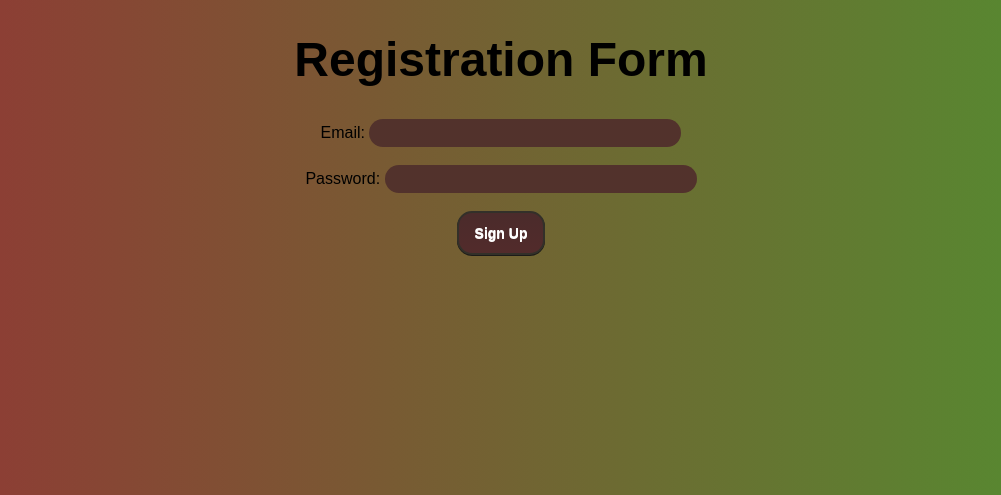
After one commit to Taowathar/ask-mate-python, a Flask app: page /registration in a window 1280 px wide. The commit adds this page. Shown: the top 495 px of the page, without its empty margins (139-1140 px from the left). Run offline with Flask 2, Linux system fonts and the light colour scheme.

Commit message:
Create registration.html

```diff
--- a/server.py
+++ b/server.py
@@ -230,6 +230,13 @@ def search():
                            search_phrase=search_phrase, answers=answers)
 
 
+@app.route('/registration', methods=['GET', 'POST'])
+def registration():
+    if request.method == 'POST':
+        pass
+    return render_template('registration.html')
+
+
 if __name__ == "__main__":
     app.run(
         host='0.0.0.0',
--- a/templates/index.html
+++ b/templates/index.html
@@ -4,6 +4,7 @@
 
 {% block body %}
     <h1>{{ 'Latest Questions'if latest_questions else 'All Questions' }}</h1>
+    <a href="/registration">Sign Up</a>
     <div class="top">
         <br>
             <form class="search" action="/search" method="get" enctype="multipart/form-data">
--- /dev/null
+++ b/templates/registration.html
@@ -0,0 +1,14 @@
+{% extends 'layout.html' %}
+
+{%  block title %}Registration{% endblock %}
+
+{% block body %}
+    <h1>Registration Form</h1>
+    <form action="" method="post">
+        <label for="username">Email: </label>
+        <input id="username" name="username" type="email"><br><br>
+        <label for="password">Password: </label>
+        <input type="password" id="password" name="password"><br><br>
+        <button type="submit">Sign Up</button>
+    </form>
+{% endblock %}
```
